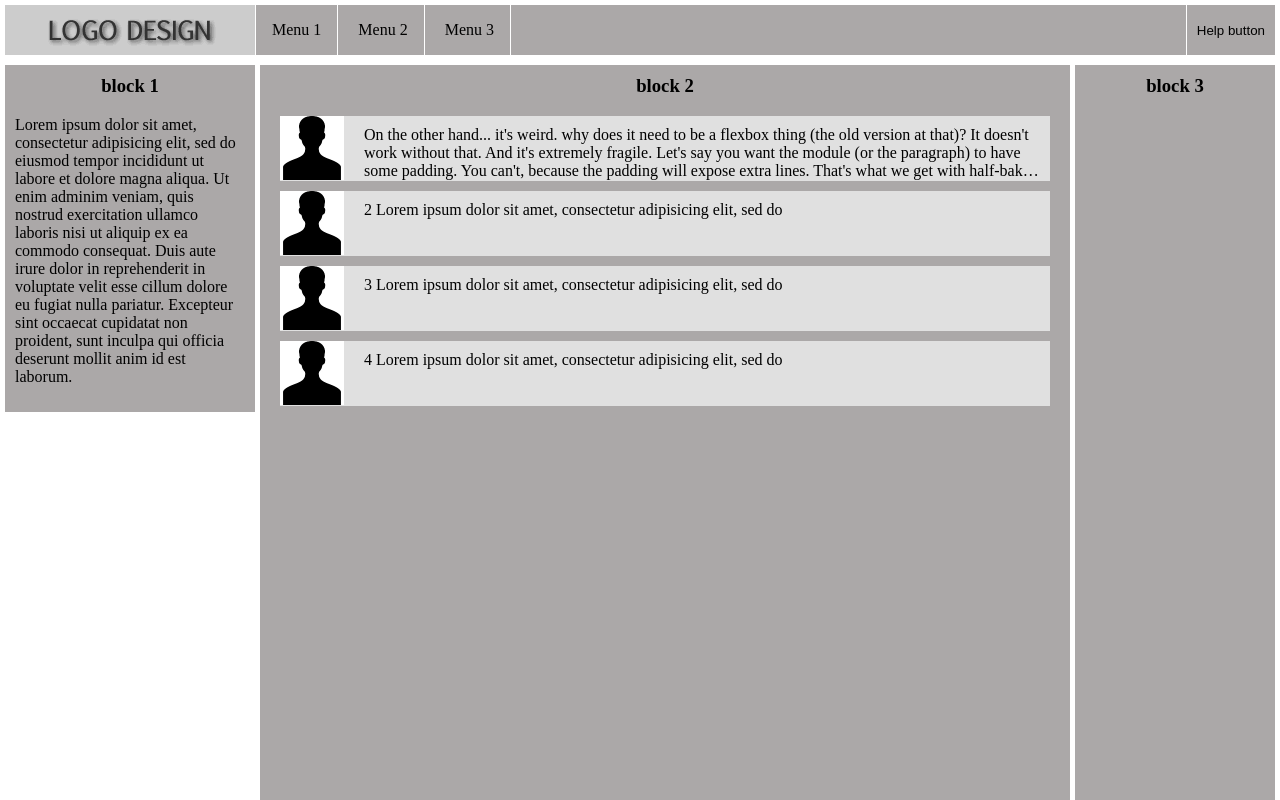
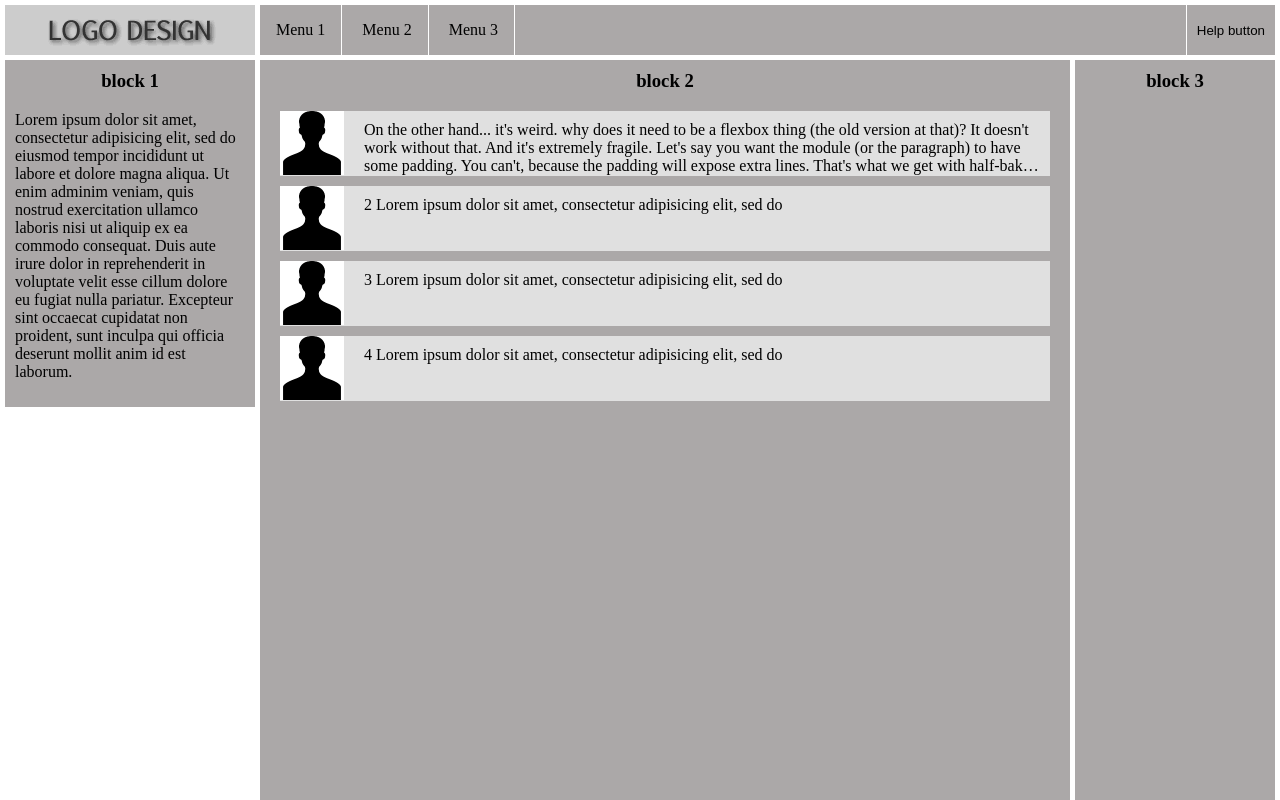
Before and after one commit to litichevskiy/maket, a plain HTML site: page index.html in a window 1280 px wide. Drawn offline with Linux system fonts and the light colour scheme.

Commit message:
изменил отступы у блоков

```diff
--- a/css/block_one.css
+++ b/css/block_one.css
@@ -1,7 +1,7 @@
 .blockOne{
 	background-color : #ABA8A8;
 	/*text-align: justify;*/
-	margin: 5px 0 0 5px;
+	margin: 0 0 0 5px;
 	box-sizing: border-box;
 	width : 250px;
 	padding: 10px;
--- a/css/block_three.css
+++ b/css/block_three.css
@@ -5,7 +5,7 @@
 	bottom: 0;
 	background-color : #ABA8A8;
 	box-sizing : border-box;
-	margin: 15px 5px 0 5px;
+	margin: 10px 5px 0 5px;
 	width : 200px;
 	overflow: auto;
 	/*height : inherit;*/
--- a/css/block_two.css
+++ b/css/block_two.css
@@ -1,7 +1,7 @@
 .blockTwo{
 	background-color : #ABA8A8;
 	box-sizing : border-box;
-	margin : 10px 210px 0 260px;
+	margin : 5px 210px 0 260px;
 	height : inherit;
 	padding : 10px 0 0 0;
 	overflow : auto;
--- a/css/navigation_panel.css
+++ b/css/navigation_panel.css
@@ -39,7 +39,7 @@
 	display: none;
 }
 .logo{
-	border-right : 1px solid white;
+	border-right : 5px solid white;
 	display : inline-block;
 	height : inherit;
 	width : inherit;
```
